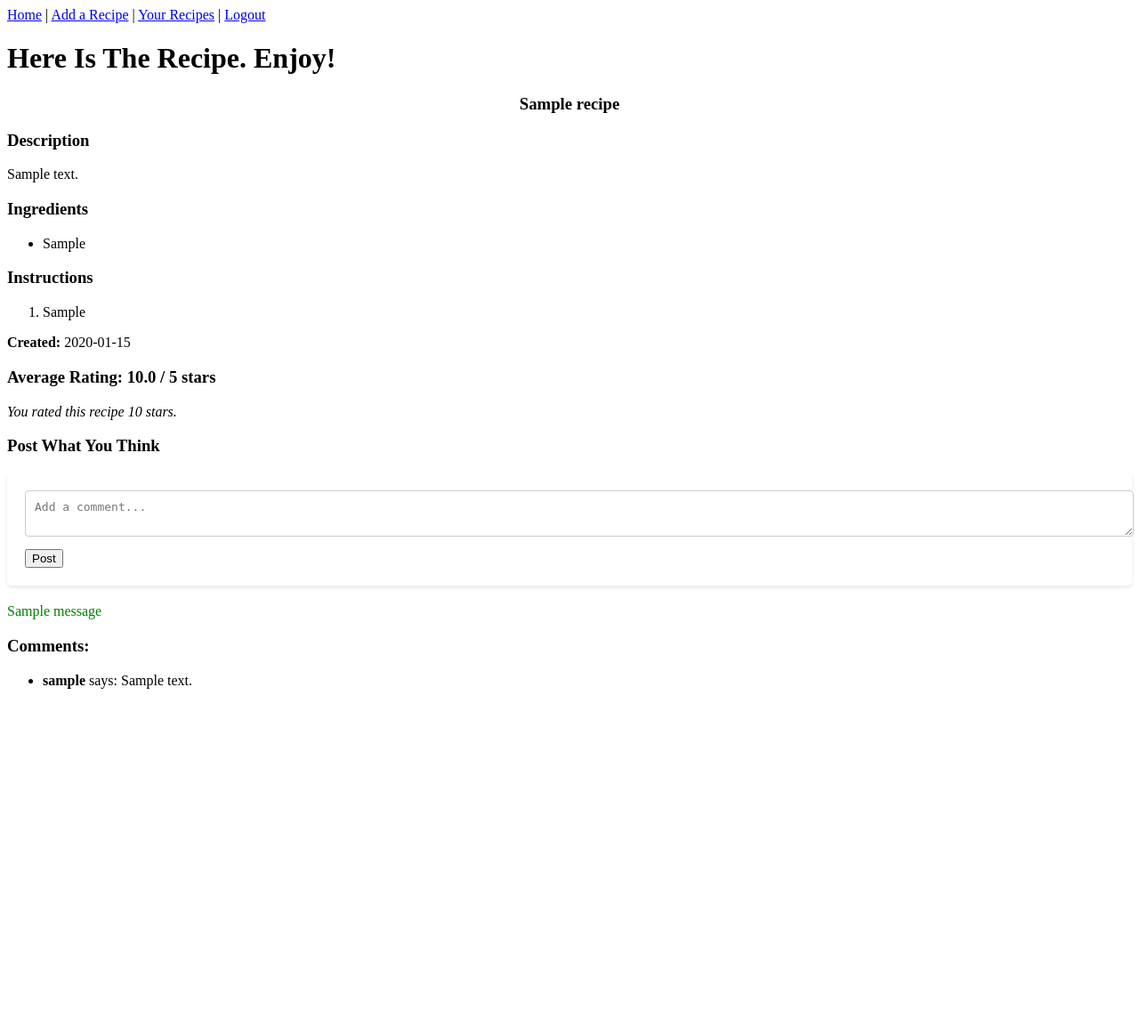
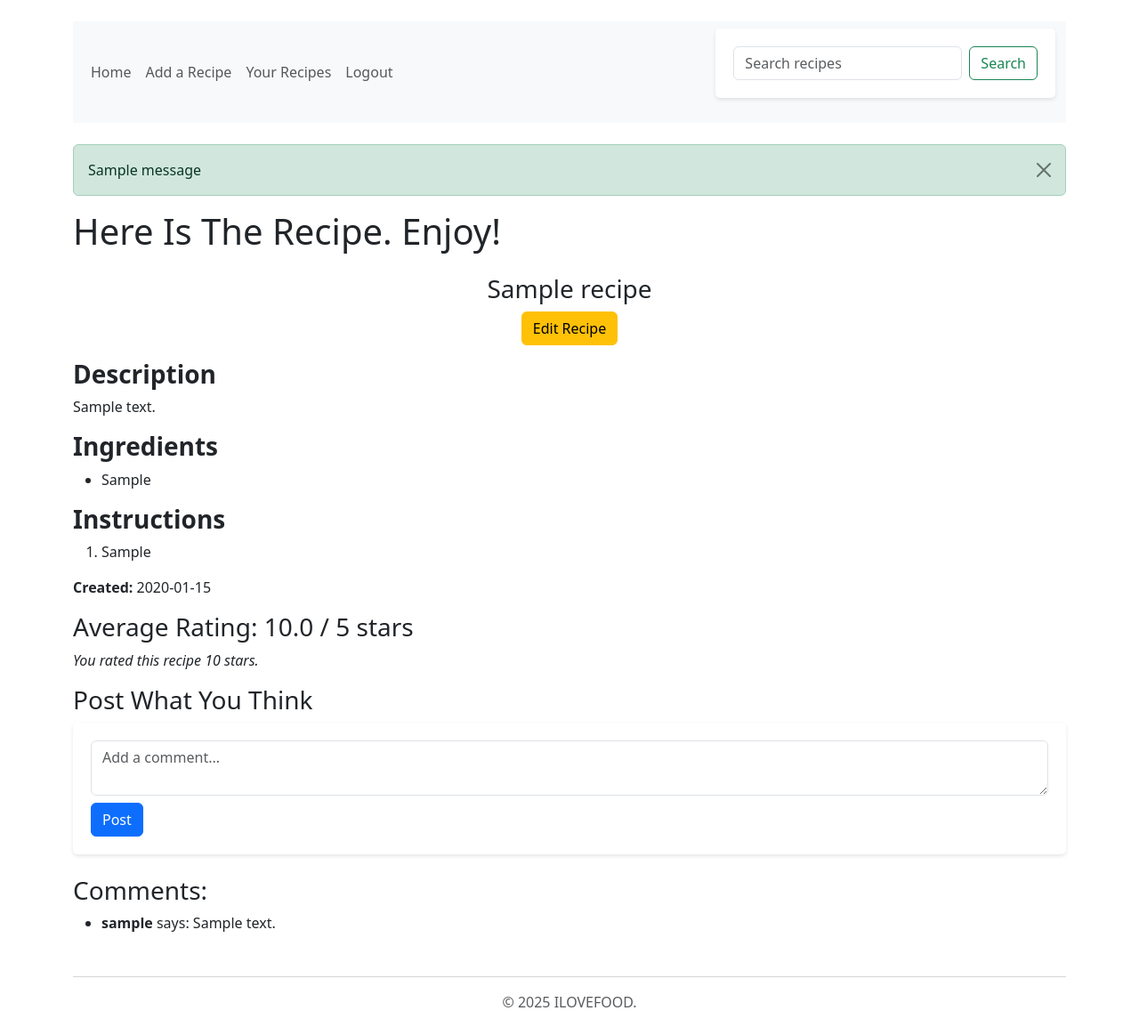
Before and after one commit to adrian8284/RecipeWebApp, a Flask app: page /recipe/1 in a window 1280 px wide. Shown: the whole page at 89% size. Before the commit the page ends 774 px from the top, so only its background shows below. Run offline with Flask 3, Linux system fonts and the light colour scheme; a user stored in the database is signed in; tables that the repository leaves empty hold one stand-in row (values such as "Sample post"); one stand-in notice (Sample message) is shown.

Commit message:
Added edit recipe feature and improved UI

```diff
--- a/app/routes.py
+++ b/app/routes.py
@@ -170,3 +170,26 @@ def new_recipe():
         flash('Recipe created!', 'success')
         return redirect("/")
     return render_template("new_recipe.html", form=form)
+
+@myapp_obj.route("/recipe/edit/<int:recipe_id>", methods=['GET', 'POST'])
+@login_required
+def edit_recipe(recipe_id):
+    recipe = Recipe.query.get_or_404(recipe_id)
+    if recipe.user_id != current_user.id:
+        flash("You are not authorized to edit this recipe.", "danger")
+        return redirect(url_for("show_recipes"))
+
+    form = RecipeForm(obj=recipe)
+
+    if form.validate_on_submit():
+        recipe.title = form.title.data
+        recipe.description = form.description.data
+        recipe.ingredients = form.ingredients.data
+        recipe.instructions = form.instructions.data
+        selected_tags = Tag.query.filter(Tag.id.in_(form.tags.data)).all()
+        recipe.tags = selected_tags
+        db.session.commit()
+        flash("Recipe updated successfully!", "success")
+        return redirect(url_for("show_recipe", integer=recipe.id))
+
+    return render_template("new_recipe.html", form=form, active_page="new_recipe")
--- a/app/templates/base.html
+++ b/app/templates/base.html
@@ -4,53 +4,57 @@
     <meta charset="UTF-8">
     <meta name="viewport" content="width=device-width, initial-scale=1.0">
     <link rel="stylesheet" href="{{ url_for('static', filename='styles.css') }}">
+    <link href="https://cdn.jsdelivr.net/npm/bootstrap@5.3.0/dist/css/bootstrap.min.css" rel="stylesheet">
 
     {% if title %}
         <title>{{ title }}</title>
     {% else %}
         <title>ILOVEFOOD</title>
     {% endif %}
-
 </head>
 <body>
+<div class="container mt-4">
+
     <!-- Display url to other pages -->
-    <nav>
-        <div class="nav-container">
-            <div class="nav-contents">
-                <a href="{{ url_for('home') }}">Home</a> |
-                <a href="{{ url_for('new_recipe') }}">Add a Recipe</a> |
-
+    <nav class="navbar navbar-expand-lg navbar-light bg-light mb-4">
+        <div class="container-fluid">
+            <div class="navbar-nav">
+                <a class="nav-link {% if active_page == 'home' %}active{% endif %}" href="{{ url_for('home') }}">Home</a>
+                <a class="nav-link {% if active_page == 'new_recipe' %}active{% endif %}" href="{{ url_for('new_recipe') }}">Add a Recipe</a>
                 {% if current_user.is_anonymous %}
-                <a href="{{ url_for('login') }}">Login</a>
+                <a class="nav-link {% if active_page == 'login' %}active{% endif %}" href="{{ url_for('login') }}">Login</a>
                 {% else %}
-                <a href="{{ url_for('show_recipes') }}">Your Recipes</a> |
-                <a href="{{ url_for('logout') }}">Logout</a>
+                <a class="nav-link {% if active_page == 'show_recipes' %}active{% endif %}" href="{{ url_for('show_recipes') }}">Your Recipes</a>
+                <a class="nav-link {% if active_page == 'logout' %}active{% endif %}" href="{{ url_for('logout') }}">Logout</a>
                 {% endif %}
             </div>
 
-            <form class="search-form" action="{{ url_for('search') }}" method="POST">
-                <label for="recipe">Search Recipe: </label>
-                <input type="text" name="user_input" placeholder="Enter recipe title or ingredient" >
-                <button type="submit">Search</button>
+            <form class="d-flex ms-auto" action="{{ url_for('search') }}" method="POST">
+                <input class="form-control me-2" type="text" name="user_input" placeholder="Search recipes">
+                <button class="btn btn-outline-success" type="submit">Search</button>
             </form>
+        </div>
+    </nav>
 
-        </div>
-      </nav>
-
-
-   <hr>
-
-    <!-- Display flash messages -->
     <!-- Flash Messages -->
-    {% with messages = get_flashed_messages() %}
+    {% with messages = get_flashed_messages(with_categories=true) %}
         {% if messages %}
-            {% for message in messages %}
-                <p style="color: red;">{{ message }}</p>
+            {% for category, message in messages %}
+                <div class="alert alert-{{ 'danger' if category == 'error' else category }} alert-dismissible fade show" role="alert">
+                    {{ message }}
+                    <button type="button" class="btn-close" data-bs-dismiss="alert" aria-label="Close"></button>
+                </div>
             {% endfor %}
         {% endif %}
     {% endwith %}
 
     {% block content %}
     {% endblock %}
+
+    <footer class="text-center text-muted mt-5 mb-3">
+        <hr>
+        <p>&copy; 2025 ILOVEFOOD.</p>
+    </footer>
+</div>
 </body>
 </html>
--- a/app/templates/recipe_details.html
+++ b/app/templates/recipe_details.html
@@ -1,38 +1,19 @@
-<!DOCTYPE html>
-<html lang="en">
-<head>
-    <meta charset="UTF-8">
-    <meta name="viewport" content="width=device-width, initial-scale=1.0">
-    <link rel="stylesheet" href="{{ url_for('static', filename='styles.css') }}">
-    {% if title %}
-        <title>{{ title }}</title>
-    {% else %}
-        <title>ILOVEFOOD</title>
+{% extends "base.html" %}
+
+{% block content %}
+<h1 class="mb-4">Here Is The Recipe. Enjoy!</h1>
+
+
+<h3 class="text-center">{{ recipe.title }}</h3>
+{% if recipe.user_id == current_user.id %}
+  <div class="text-center mb-3">
+    <a href="{{ url_for('edit_recipe', recipe_id=recipe.id) }}" class="btn btn-warning">Edit Recipe</a>
+  </div>
 {% endif %}
-</head>
-<body>
-    <!-- Display url to other pages -->
-    <nav>
-      <a href="{{ url_for('home') }}">Home</a> |
-      <a href="{{ url_for('new_recipe') }}">Add a Recipe</a> |
-      {% if current_user.is_anonymous %}
-      <a href="{{ url_for('login') }}">Login</a>
-      {% else %}
-      <a href="{{ url_for('show_recipes') }}">Your Recipes</a> |
-      <a href="{{ url_for('logout') }}">Logout</a>
-      {% endif %}
-    </nav>
 
-    <h1>Here Is The Recipe. Enjoy!</h1>
-
-    <!-- Recipe Title -->
-    <h3 style="text-align: center;">{{ recipe.title }}</h3>
-
-    <!-- Description -->
 <h3><b>Description</b></h3>
 <p>{{ recipe.description }}</p>
 
-    <!-- Ingredients -->
 <h3><b>Ingredients</b></h3>
 <ul>
     {% for ingredient in recipe.ingredients.splitlines() %}
@@ -42,7 +23,6 @@
     {% endfor %}
 </ul>
 
-    <!-- Instructions -->
 <h3><b>Instructions</b></h3>
 <ol>
     {% for step in recipe.instructions.splitlines() %}
@@ -54,7 +34,6 @@
 
 <p><b>Created:</b> {{ recipe.date_created }}</p>
 
-    <!-- Rating -->
 <h3>Average Rating: {{ recipe.average_rating() }} / 5 stars</h3>
 {% set user_rating = recipe.ratings | selectattr('user_id', 'equalto', current_user.id) | first %}
 {% if user_rating %}
@@ -71,43 +50,30 @@
             {% endfor %}
         </div>
         <br>
-            {{ rating_form.submit() }}
-            <!-- Rating Error Messages -->
+        {{ rating_form.submit(class="btn btn-success mt-2") }}
         {% for error in rating_form.score.errors %}
             <span style="color: red;">[{{ error }}]</span><br>
         {% endfor %}
     </form>
 {% endif %}
 
-    <!-- Comment Form -->
 <h3>Post What You Think</h3>
 <form method="POST" novalidate>
     {{ comment_form.hidden_tag() }}
     <input type="hidden" name="form_type" value="comment">
-        {{ comment_form.content() }}<br>
-        {{ comment_form.submit() }}
+    {{ comment_form.content(class="form-control mb-2") }}
+    {{ comment_form.submit(class="btn btn-primary") }}
 </form>
 
-    <!-- Flash Messages -->
-    {% with messages = get_flashed_messages() %}
-        {% if messages %}
-            {% for message in messages %}
-                <p style="color: green;">{{ message }}</p>
-            {% endfor %}
-        {% endif %}
-    {% endwith %}
-
-    <!-- Error Messages -->
 {% if comment_form.content.errors %}
-    <ul style="color: red;">
+<ul class="text-danger">
     {% for error in comment_form.content.errors %}
-            {{ error }}
+        <li>{{ error }}</li>
     {% endfor %}
 </ul>
 {% endif %}
 
-    <!-- Comments Section -->
-    <h3>Comments:</h3>
+<h3 class="mt-4">Comments:</h3>
 <ul>
     {% for comment in recipe.comments %}
         <li><strong>{{ comment.user.username }}</strong> says: {{ comment.content }}</li>
@@ -115,5 +81,4 @@
         <li>No comments yet...</li>
     {% endfor %}
 </ul>
-</body>
-</html>
+{% endblock %}
```
Also changed, not shown: requirements.md (+18 -18 lines), README.md. Lines whose indentation alone changed are shown as unchanged.
